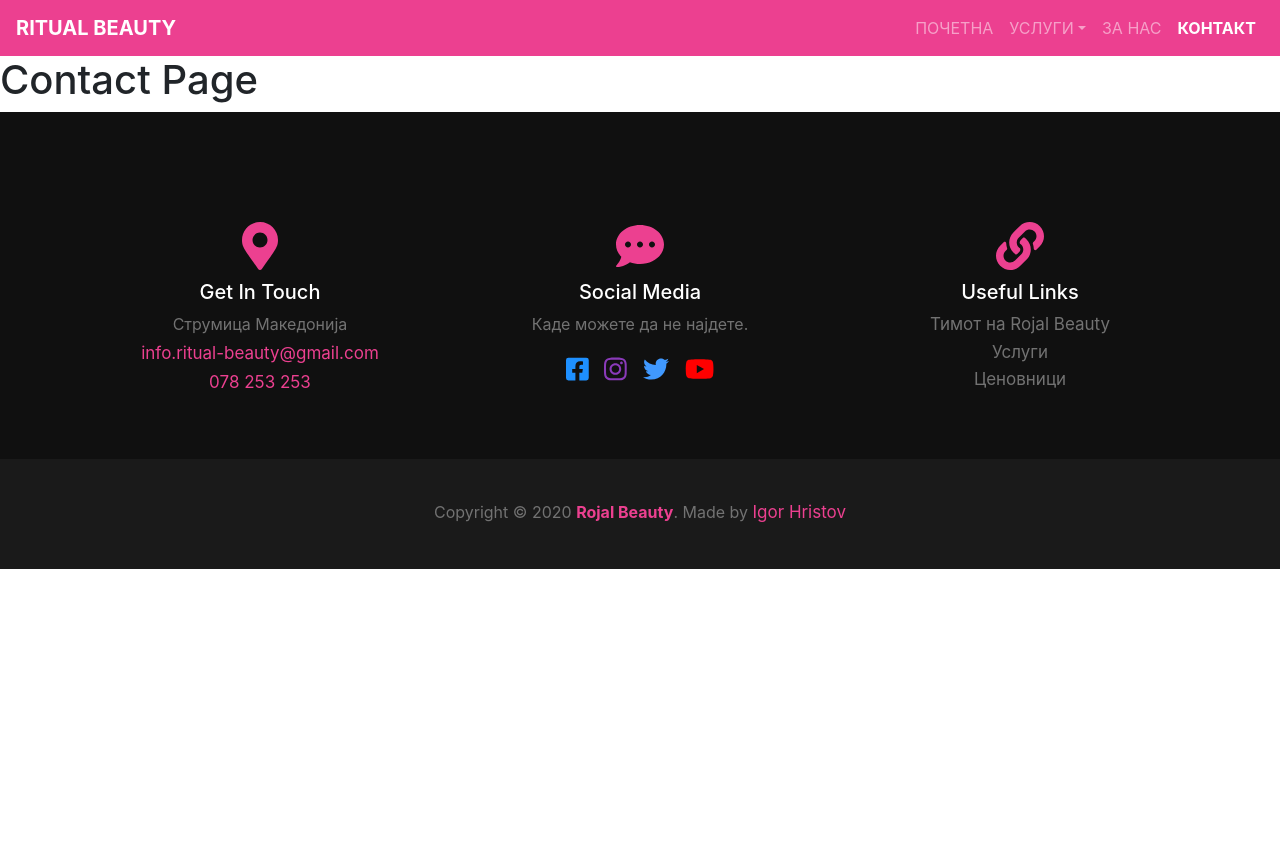
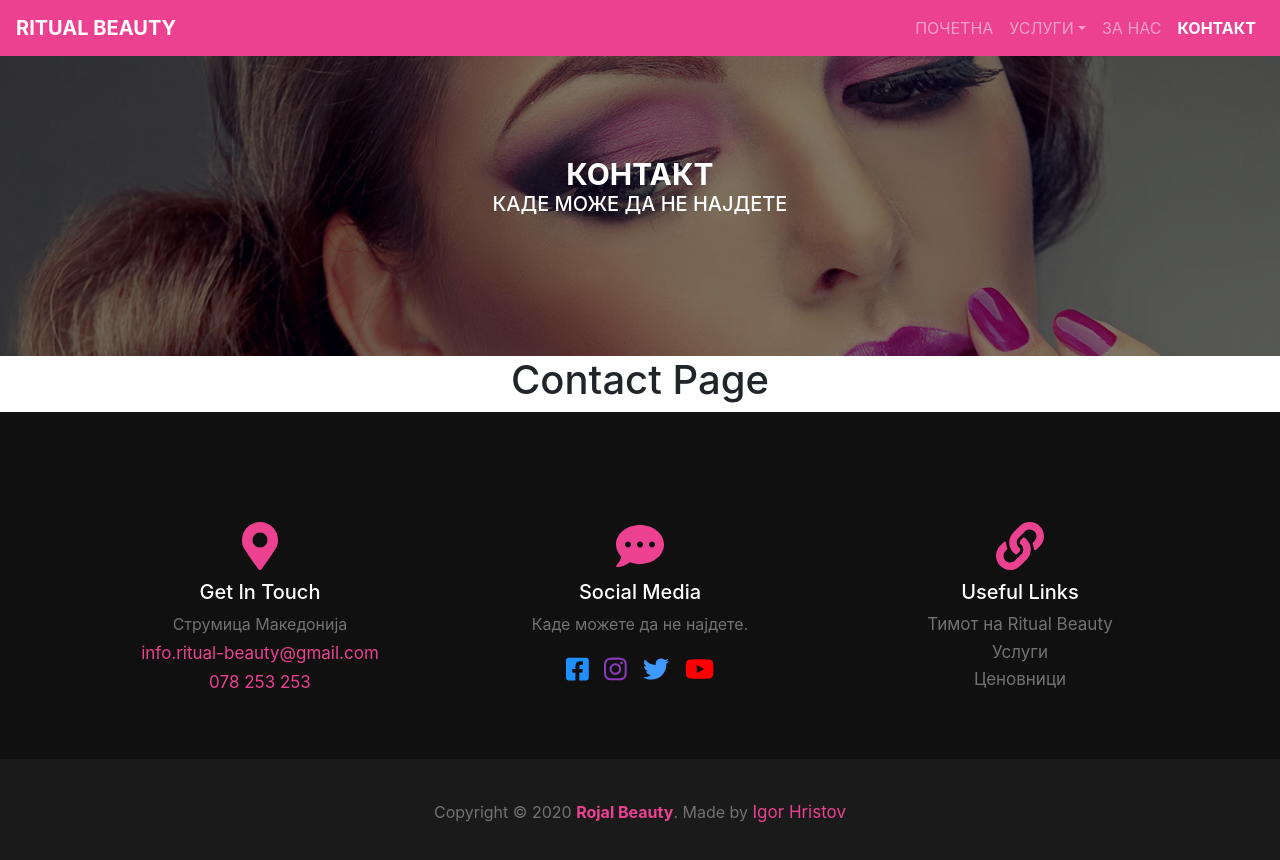
Before and after one commit to igorhristov/beauty-app, a React (Create React App) app: page /contact-us in a window 1280 px wide. Shown: the top 860 px of the page. Before the commit the page ends 800 px from the top, so only its background shows below. Built offline with nearby package versions, Linux system fonts and the light colour scheme.

Commit message:
inner header component and styles

```diff
--- a/src/components/footer/footer.component.jsx
+++ b/src/components/footer/footer.component.jsx
@@ -68,7 +68,7 @@
                     <h5>Useful Links</h5>
 
                     <Link to='/contact-us' className='footer-links'>
-                        Тимот на Rojal Beauty
+                        Тимот на Ritual Beauty
                     </Link>
 
                     <Link to='/contact-us' className='footer-links'>
--- /dev/null
+++ b/src/components/innerHeader/innerHeader.component.jsx
@@ -0,0 +1,14 @@
+import React from 'react';
+import './innerHeader.styles.css';
+const InnerHeader = ({ title, subtitle }) => {
+    return (
+        <section className='header-inner w-100'>
+            <div className='inner text-center'>
+                <h4 className='title text-white text-uppercase'>{title}</h4>
+                <h5 className='text-white text-uppercase'>{subtitle}</h5>
+            </div>
+        </section>
+    );
+};
+
+export default InnerHeader;
--- /dev/null
+++ b/src/components/innerHeader/innerHeader.styles.css
@@ -0,0 +1,43 @@
+.header-inner {
+    position: relative;
+    width: 100%;
+    height: 300px;
+    padding: 0px;
+    margin: 0px;
+    z-index: 0;
+    overflow: hidden;
+}
+.header-inner .overlay {
+    position: absolute;
+    z-index: 1;
+}
+.header-inner .inner {
+    position: absolute;
+    width: 100%;
+    padding: 0;
+    margin: 0px;
+    z-index: 3;
+}
+.header-inner {
+    background: linear-gradient(rgba(0, 0, 0, 0.5), rgba(0, 0, 0, 0.5)), url(./header-img.jpg) center top no-repeat;
+    width: 100%;
+    background-size: cover;
+    background-color: rgba(0, 0, 0, 0.5);
+    opacity: rgba(0, 0, 0, 0.5);
+}
+/*inner page header title
+ ------------------------------ */
+.header-inner .title {
+    padding: 100px 0 0 0;
+    margin: 0px;
+    font-size: 30px;
+    font-weight: 700;
+}
+/*inner page header title 2
+ ------------------------------ */
+.header-inner .title-2 {
+    padding: 133px 0 0 0;
+    margin: 0px;
+    font-size: 30px;
+    font-weight: 700;
+}
--- a/src/pages/about/about.component.jsx
+++ b/src/pages/about/about.component.jsx
@@ -1,8 +1,10 @@
 import React from 'react';
+import InnerHeader from '../../components/innerHeader/innerHeader.component';
 
 const AboutPage = () => (
     <>
-        <h1>About Page</h1>
+        <InnerHeader title='За Нас' subtitle='Дознајте повеќе за нас' />
+        <h1 className="text-center">About Page</h1>
     </>
 );
 
--- a/src/pages/contact/contact.component.jsx
+++ b/src/pages/contact/contact.component.jsx
@@ -1,8 +1,10 @@
 import React from 'react';
+import InnerHeader from '../../components/innerHeader/innerHeader.component';
 
 const ContactPage = () => (
     <>
-        <h1>Contact Page</h1>
+        <InnerHeader title='Контакт' subtitle='Каде може да не најдете' />
+        <h1 className='text-center'>Contact Page</h1>
     </>
 );
 
```
Also changed, not shown: src/components/innerHeader/header-img.jpg (added).
